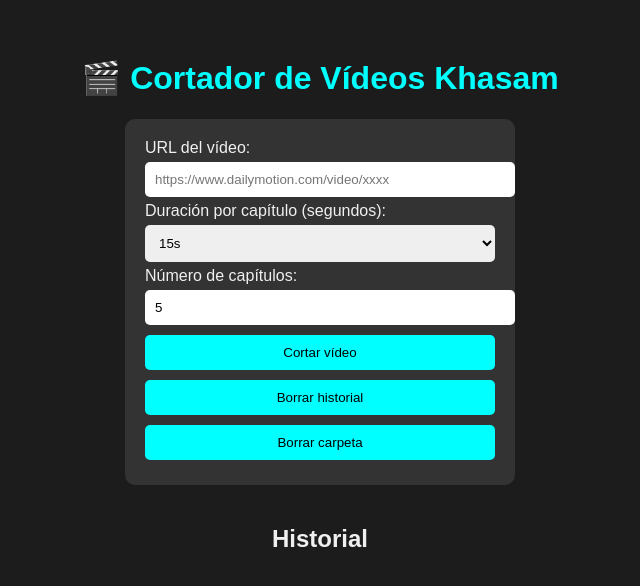
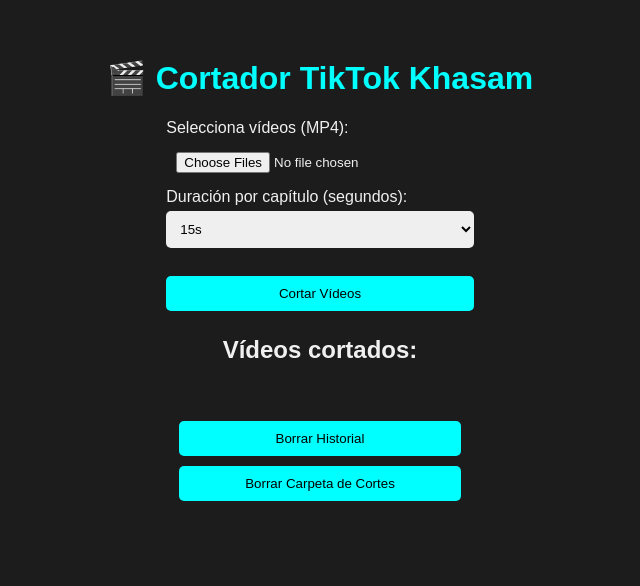
Before and after one commit to KekoOfficial/X, a Flask app: page / in a window 1280 px wide. Shown: the top 586 px of the page, without its empty margins (320-960 px from the left). Run offline with Flask 3, Linux system fonts and the light colour scheme; data that the repository does not hold is empty.

Commit message:
Actualizar index.html

```diff
--- a/templates/index.html
+++ b/templates/index.html
@@ -1,37 +1,39 @@
 <!DOCTYPE html>
 <html lang="es">
 <head>
-    <meta charset="UTF-8">
-    <title>Cortador de Vídeos Khasam</title>
-    <link rel="stylesheet" href="/static/style.css">
+<meta charset="UTF-8">
+<title>Cortador TikTok Khasam</title>
+<link rel="stylesheet" href="style.css">
 </head>
 <body>
-    <h1>🎬 Cortador de Vídeos Khasam</h1>
+<h1>🎬 Cortador TikTok Khasam</h1>
 
-    <div class="form-container">
-        <label>URL del vídeo:</label>
-        <input type="text" id="url" placeholder="https://www.dailymotion.com/video/xxxx">
+<form id="uploadForm" method="post" enctype="multipart/form-data">
+  <label>Selecciona vídeos (MP4):</label><br>
+  <input type="file" name="files" multiple required><br>
 
-        <label>Duración por capítulo (segundos):</label>
-        <select id="duration">
-            <option value="15">15s</option>
-            <option value="30">30s</option>
-            <option value="60">60s</option>
-        </select>
+  <label>Duración por capítulo (segundos):</label>
+  <select name="duration">
+    <option value="15">15s</option>
+    <option value="30">30s</option>
+    <option value="60">60s</option>
+  </select><br><br>
 
-        <label>Número de capítulos:</label>
-        <input type="number" id="chapters" value="5">
+  <button type="submit">Cortar Vídeos</button>
+</form>
 
-        <button onclick="cutVideo()">Cortar vídeo</button>
-        <button onclick="clearHist()">Borrar historial</button>
-        <button onclick="clearFolder()">Borrar carpeta</button>
+<div class="progress-bar"><div id="progress" class="progress"></div></div>
 
-        <div id="progress"></div>
-    </div>
+<h2>Vídeos cortados:</h2>
+<ul id="videoList">
+  <!-- Lista de vídeos generada por Flask -->
+</ul>
 
-    <h2>Historial</h2>
-    <ul id="historial"></ul>
+<div class="buttons">
+  <button id="clearHistory">Borrar Historial</button>
+  <button id="clearFolder">Borrar Carpeta de Cortes</button>
+</div>
 
-    <script src="/static/script.js"></script>
+<script src="script.js"></script>
 </body>
 </html>
```
